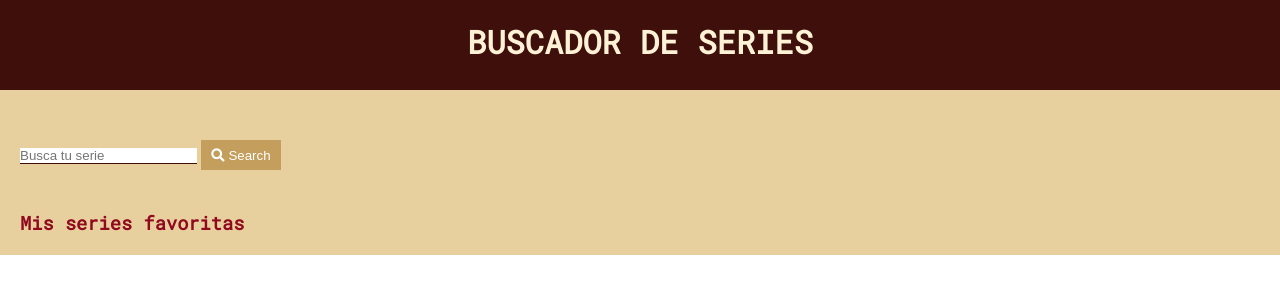
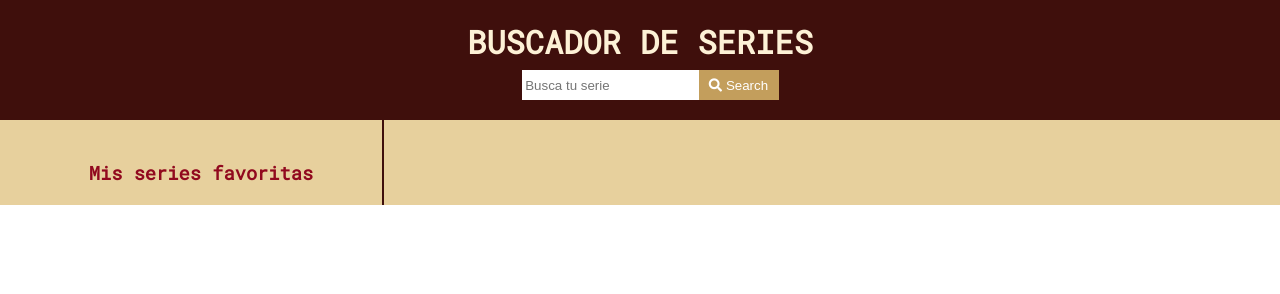
Before and after one commit to Adalab/modulo-2-evaluacion-final-Martcacio, a plain HTML site: page index.html in a window 1280 px wide. Drawn offline with Linux system fonts and the light colour scheme; no server answers.

Commit message:
update design

```diff
--- a/index.html
+++ b/index.html
@@ -12,12 +12,15 @@
 </head>
 
 <body class="body">
-    <h1 class="title">Buscador de series</h1>
-    <main class="main-container">
+    <header class="header">
+        <h1 class="title">Buscador de series</h1>
+
         <form class="form form-js">
-            <input placeholder="Busca tu serie" class="search-input search-input-js" id="search" type="text" name="search" />
+            <input placeholder=" Busca tu serie" class="search-input search-input-js" id="search" type="text" name="search" />
             <button class="search-button search-button-js"><i class="fas fa-search"></i> Search</button>
         </form>
+    </header>
+    <main class="main-container">
         <div class="container">
             <div class=series-fav-container-all>
                 <h3 class="series-fav-title ">Mis series favoritas</h3>
--- a/styles/main.css
+++ b/styles/main.css
@@ -7,30 +7,28 @@
     background-color: rgb(231, 208, 157);
 }
 
+.header {
+    background-color: #3f0f0c;
+}
+
 .title {
-    height: 70px;
+    height: 50px;
     color: #fdf1d6;
-    background-color: #3f0f0c;
     padding-top: 20px;
     font-family: 'Roboto Mono', monospace;
     text-transform: uppercase;
     text-align: center;
 }
 
-.container {
-    display: grid;
-    grid-template-columns: 30% 70%;
-    grid-template-areas: 'aside main';
-}
-
 .form {
-    padding-top: 50px;
+    display: flex;
+    justify-content: center;
+    padding-bottom: 20px;
 }
 
 .search-input {
     margin-left: 20px;
     border: none;
-    border-bottom: 1px solid #3f0f0c;
     cursor: pointer;
 }
 
@@ -42,15 +40,23 @@
     color: #ffffff;
 }
 
+.container {
+    display: grid;
+    grid-template-columns: 30% 70%;
+    grid-template-areas: 'aside main';
+}
+
 .series-fav-title {
-    margin-top: 40px;
-    margin-left: 20px;
+    padding-top: 40px;
+    padding-left: 20px;
     font-family: 'Roboto Mono', monospace;
     color: #91091e;
+    text-align: center;
 }
 
 .series-fav-container-all {
     grid-area: aside;
+    border-right: 2px solid #3f0f0c;
 }
 
 .series-fav {
@@ -74,6 +80,8 @@
     display: flex;
     flex-direction: column;
     text-align: center;
+    justify-content: center;
+    align-items: center;
 }
 
 .serie-card {
@@ -89,8 +97,11 @@
 }
 
 .seriefav-card {
+    margin-top: 10px;
     list-style: none;
+    padding-top: 10px;
     padding-bottom: 10px;
+    width: 170px;
 }
 
 .serie-name {
```
